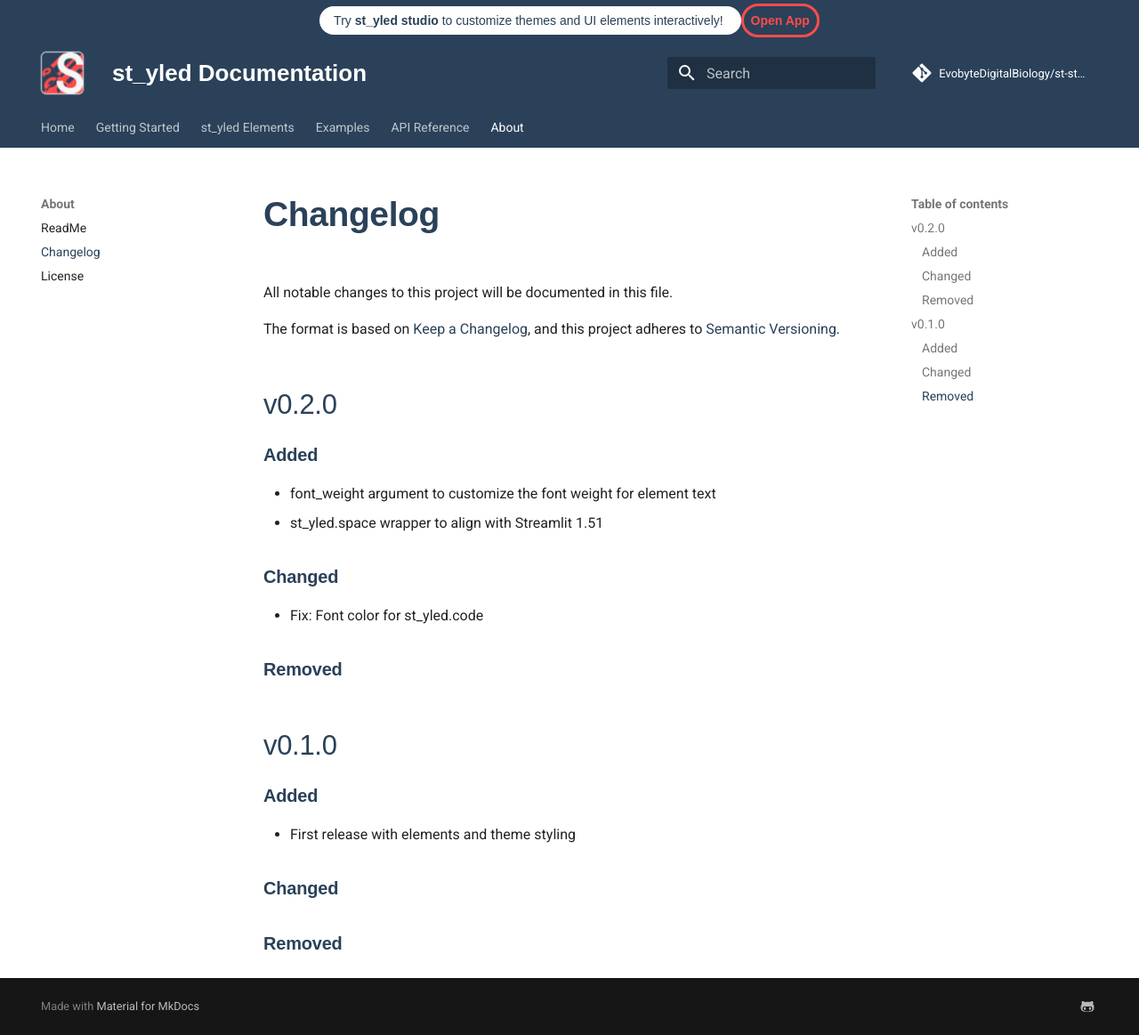
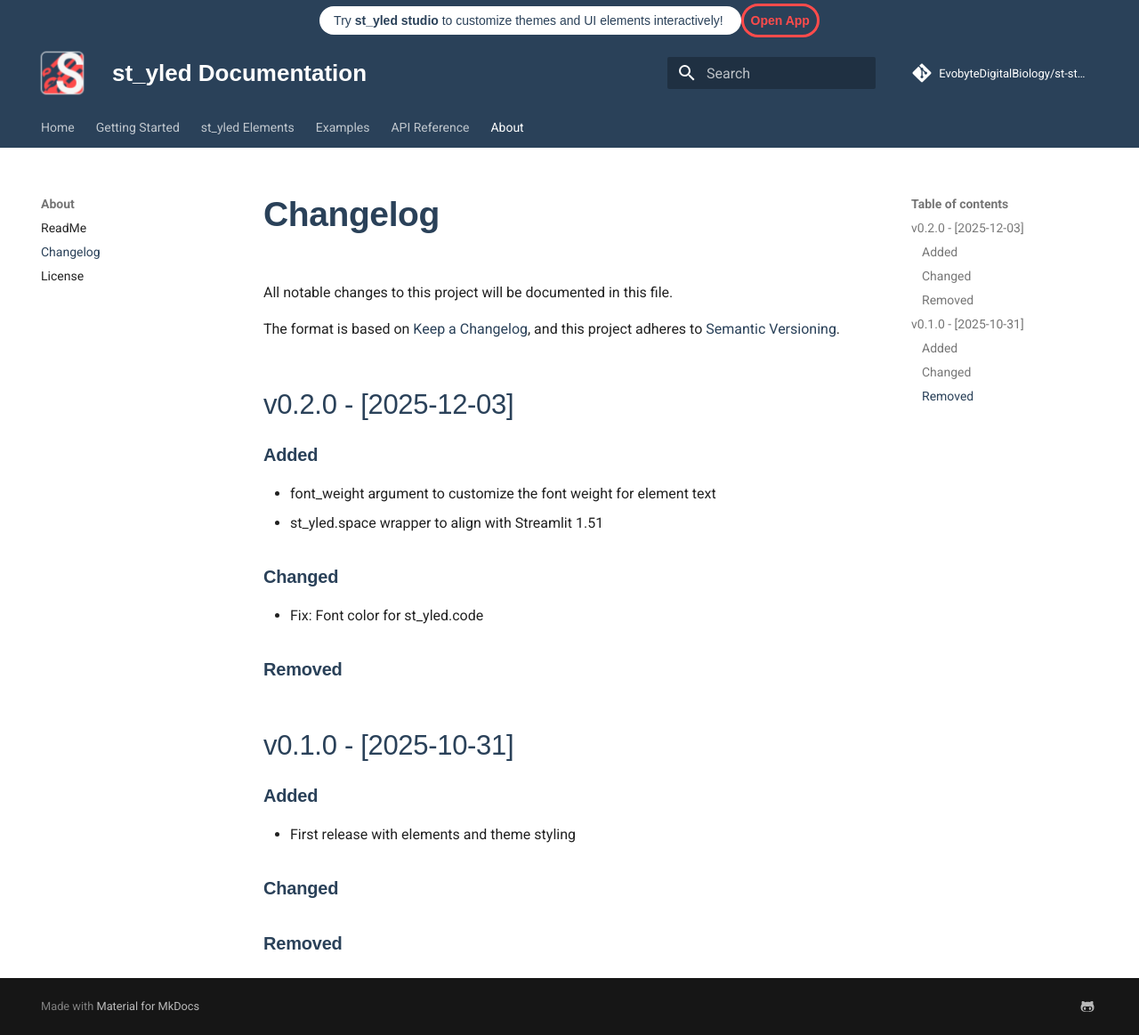
Before and after one commit to EvobyteDigitalBiology/st-styled, an MkDocs documentation site: the page built from docs/changelog.md, in a window 1280 px wide and 1163 px high. Shown: the whole window at 89% size. Built offline with MkDocs 1.6.1 and Material for MkDocs 9.7.7, drawn with Linux system fonts in a browser that asks for light colours; comment, search, counter and statistics services are not loaded.

Commit message:
Docs: Format changelog

```diff
--- a/docs/changelog.md
+++ b/docs/changelog.md
@@ -6,7 +6,7 @@ The format is based on [Keep a Changelog](https://keepachangelog.com/en/1.1.0/),
 and this project adheres to [Semantic Versioning](https://semver.org/spec/v2.0.0.html).
 
 
-## v0.2.0
+## v0.2.0 - [2025-12-03]
 
 ### Added
 
@@ -20,7 +20,7 @@ and this project adheres to [Semantic Versioning](https://semver.org/spec/v2.0.0
 ### Removed
 
 
-## v0.1.0
+## v0.1.0 - [2025-10-31]
 
 ### Added
 
@@ -28,5 +28,4 @@ and this project adheres to [Semantic Versioning](https://semver.org/spec/v2.0.0
 
 ### Changed
 
-
 ### Removed
```
